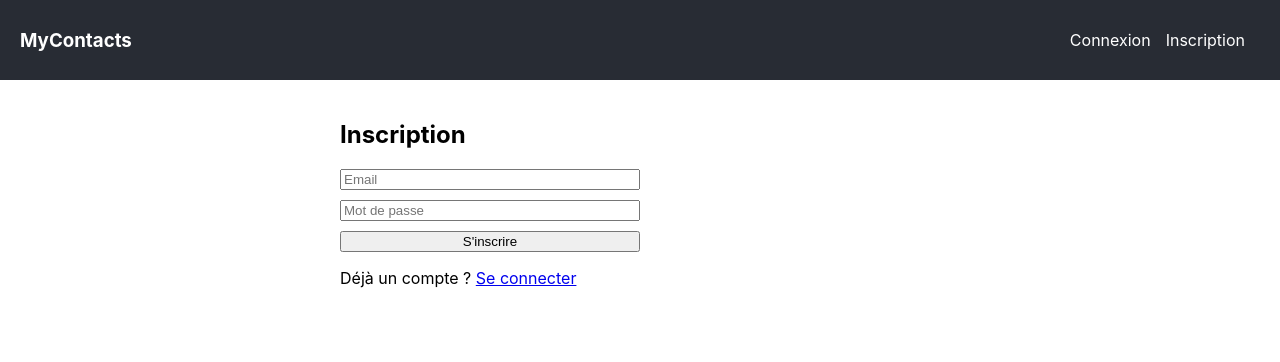
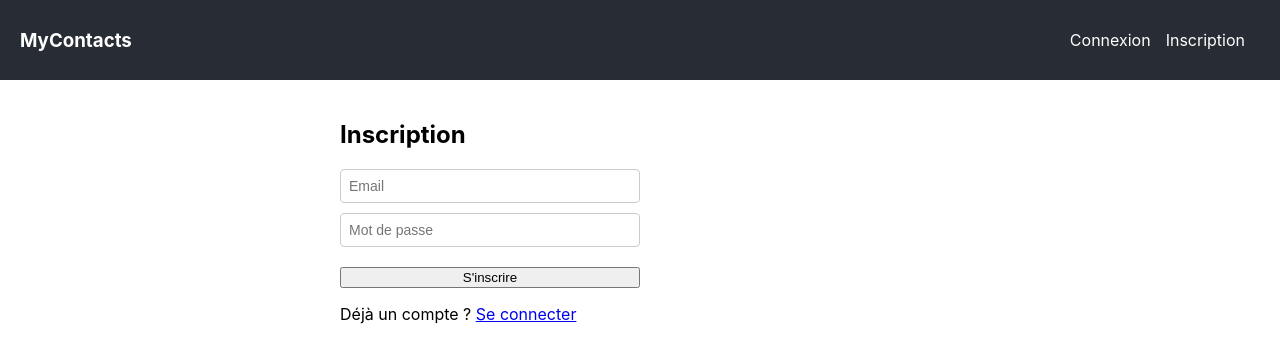
Before and after one commit to ShanthakumarThanus/MyContacts, a React (Create React App) app in the folder client/: page /register in a window 1280 px wide. Shown: the top 362 px of the page. Built offline with nearby package versions, Linux system fonts and the light colour scheme.

Commit message:
ajustement visuel pour la page register

```diff
--- a/client/src/pages/Register.jsx
+++ b/client/src/pages/Register.jsx
@@ -5,14 +5,24 @@ export default function Register() {
   const [password, setPassword] = useState("");
   const [message, setMessage] = useState("");
   const [isSuccess, setIsSuccess] = useState(false);
+  const [emailError, setEmailError] = useState("");
+
+  // Vérifie en direct si l’email est valide
+  const validateEmail = (value) => {
+    const emailRegex = /^[^\s@]+@[^\s@]+\.[^\s@]+$/;
+    if (!emailRegex.test(value)) {
+      setEmailError("Format d'email invalide");
+    } else {
+      setEmailError("");
+    }
+  };
 
   const handleRegister = async (e) => {
     e.preventDefault();
     setMessage("");
 
-    // 🔍 Vérification frontend avant d’envoyer au serveur
-    const emailRegex = /^[^\s@]+@[^\s@]+\.[^\s@]+$/;
-    if (!emailRegex.test(email)) {
+    // Vérifications côté client
+    if (emailError || !email) {
       setIsSuccess(false);
       setMessage("Veuillez entrer une adresse e-mail valide.");
       return;
@@ -40,15 +50,15 @@ export default function Register() {
         setIsSuccess(true);
         setMessage("Inscription réussie ! Redirection...");
         setTimeout(() => {
-          window.location.href = "/"; // redirige vers la page de connexion
+          window.location.href = "/";
         }, 1500);
       } else {
         setIsSuccess(false);
-        setMessage(data.message || "Erreur lors de l’inscription");
+        setMessage(data.message || "Erreur lors de l’inscription.");
       }
-    } catch (err) {
+    } catch {
       setIsSuccess(false);
-      setMessage("Erreur de connexion au serveur");
+      setMessage("Erreur de connexion au serveur.");
     }
   };
 
@@ -68,16 +78,29 @@ export default function Register() {
           width: "300px",
         }}
       >
+        {/* Champ email */}
         <input
           type="email"
           placeholder="Email"
           value={email}
-          onChange={(e) => setEmail(e.target.value)}
+          onChange={(e) => {
+            setEmail(e.target.value);
+            validateEmail(e.target.value);
+          }}
           required
-          pattern="^[^\s@]+@[^\s@]+\.[^\s@]+$"
+          style={{
+            border: `1px solid ${emailError ? "red" : "#ccc"}`,
+            borderRadius: "4px",
+            padding: "8px",
+            fontSize: "14px",
+          }}
           title="Veuillez entrer une adresse e-mail valide (ex : nom@exemple.com)"
         />
+        {emailError && (
+          <small style={{ color: "red", fontSize: "0.85em" }}>{emailError}</small>
+        )}
 
+        {/* Champ mot de passe */}
         <input
           type="password"
           placeholder="Mot de passe"
@@ -85,11 +108,18 @@ export default function Register() {
           onChange={(e) => setPassword(e.target.value)}
           required
           minLength={8}
-          pattern="^(?=.*[A-Z])(?=.*\d).{8,}$"
+          style={{
+            border: "1px solid #ccc",
+            borderRadius: "4px",
+            padding: "8px",
+            fontSize: "14px",
+          }}
           title="Le mot de passe doit contenir au moins 8 caractères, une majuscule et un chiffre"
         />
 
-        <button type="submit">S'inscrire</button>
+        <button type="submit" style={{ marginTop: "10px" }}>
+          S'inscrire
+        </button>
       </form>
 
       <p>
```
